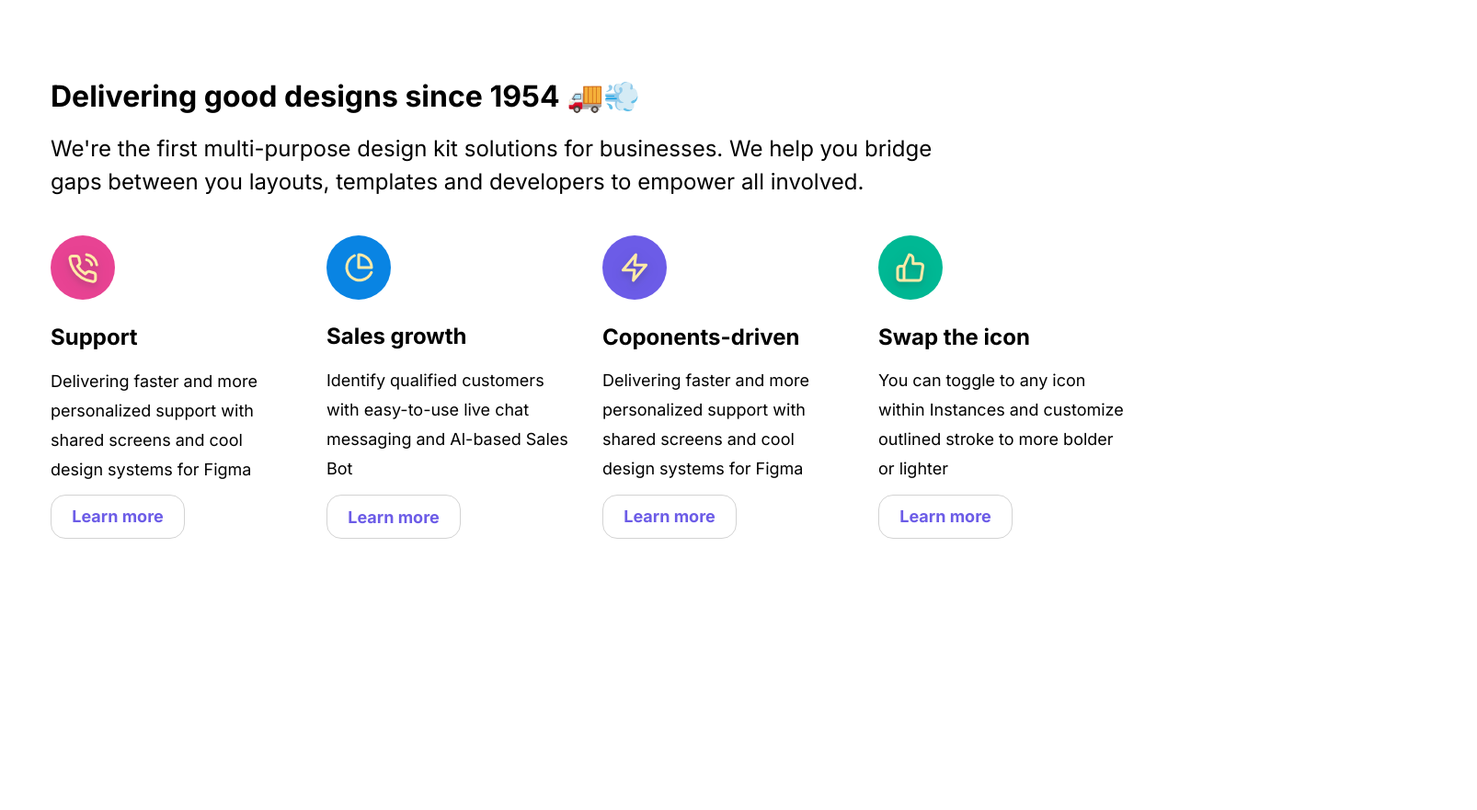
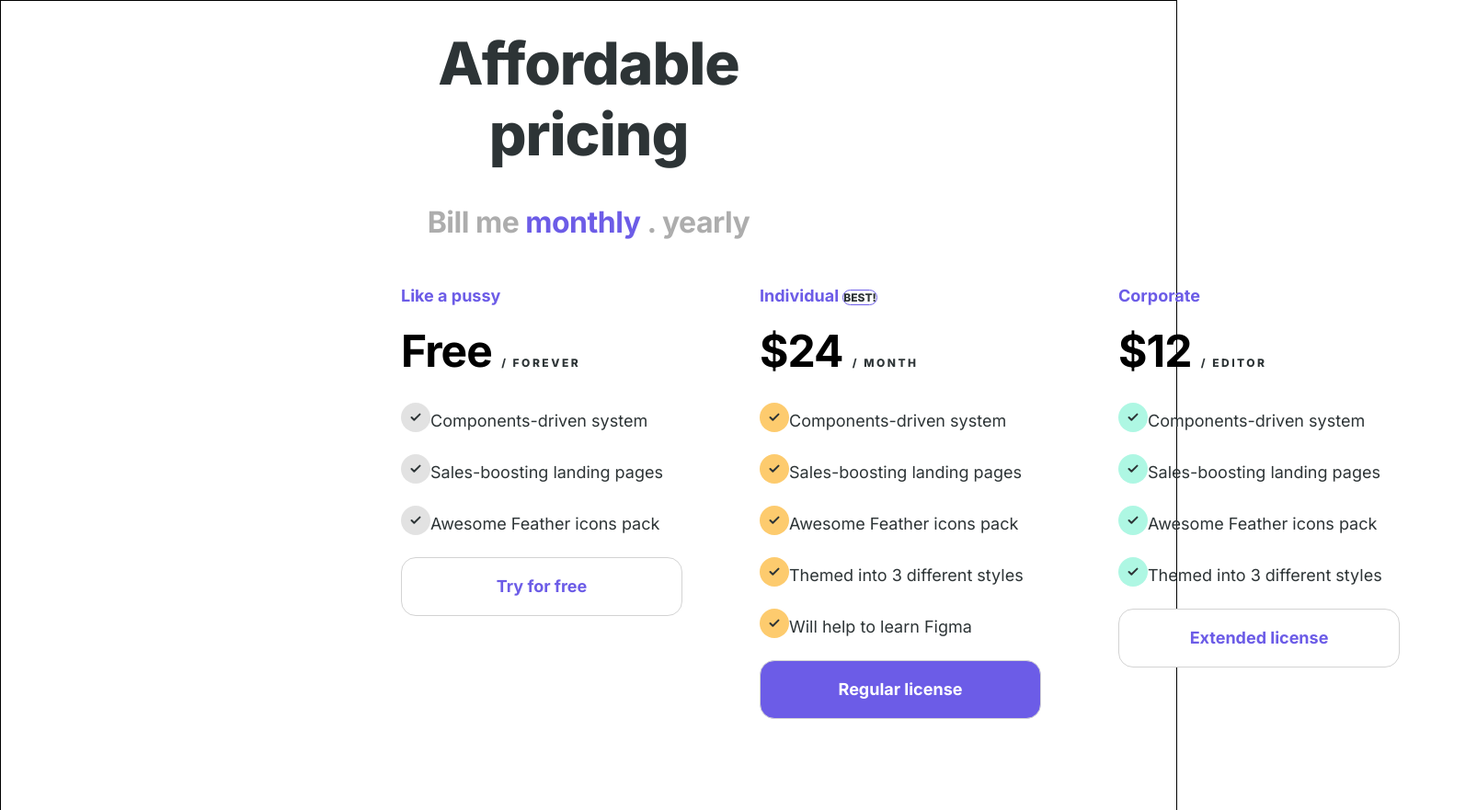
Before and after one commit to Cadymzera/Recriando-Pag-Web, a plain HTML site: page index.html in a window 1280 px wide. Shown: the top 881 px of the page at 92% size, 1606 px wide, since content can reach past the window. Before the commit the page ends 800 px from the top, so only its background shows below. Drawn offline with Linux system fonts and the light colour scheme.

Commit message:
Adicionando mais uma parte no página

```diff
--- a/home.css
+++ b/home.css
@@ -22,7 +22,6 @@
 	height: 49px;
 	font-weight: 700;
 	font-size: 32px;
-	/* padding: 3px 0; */
 	display: flex;
 	justify-content: flex-start;
 	align-items: center;
@@ -69,7 +68,6 @@
 	font-weight: 700;
 	font-size: 24px;
 	margin: 24px 0 16px;
-
 }
 
 .icons-card {
@@ -82,3 +80,184 @@ li p {
 	line-height: 32px;
 	margin-bottom: 8px;
 }
+
+
+.offers {
+	width: 100%;
+	height: 882px;
+	padding: 29px 435px;
+	border: 1px solid black;
+}
+
+.pricing {
+
+	font-weight: 900;
+	font-size: 64px;
+	line-height: 77px;
+	text-align: center;
+	align-items: center;
+	letter-spacing: -1px;
+	/* margin: 29px 435px 0; */
+	margin-bottom: 34px;
+	color: #2D3436;
+}
+
+.sub-pricing {
+	font-weight: 700;
+	font-size: 32px;
+	line-height: 48px;
+	text-align: center;
+	color: #ADADAD;
+	align-items: center;
+	letter-spacing: -0.5px;
+	margin-bottom: 40px;
+}
+
+.monthly {
+	color: #6C5CE7;
+}
+
+.price-info {
+	width: 1170px;
+	display: flex;
+	justify-content: space-between;
+}
+
+.price-card {
+	font-weight: 700;
+	font-size: 18px;
+	line-height: 32px;
+	color: #6C5CE7;
+	margin: 0 90 440;
+	margin-bottom: 16px;
+}
+
+.price-info li h3 {
+	font-weight: 700;
+	font-size: 48px;
+	line-height: 56px;
+	align-items: center;
+	letter-spacing: -1px;
+	margin-bottom: 28px;
+}
+
+.price-info li {
+	width: 1006px;
+	height: 472px;
+	box-sizing: border-box;
+}
+
+.sub-value {
+	font-weight: 800;
+	font-size: 12px;
+	line-height: 15px;
+	letter-spacing: 2.5px;
+	text-transform: uppercase;
+	color: #2D3436;
+}
+
+.free-content {
+	width: 258px;
+	height: 40px;
+	font-weight: 400;
+	font-size: 18px;
+	line-height: 32px;
+	margin-bottom: 16px;
+	align-items: center;
+	color: #2D3436;
+	display: flex;
+}
+
+.icon-gray {
+	width: 32px;
+	height: 32px;
+	margin-bottom: 24px;
+	float: left;
+}
+
+.full-content {
+	width: 258px;
+	height: 40px;
+	font-weight: 400;
+	font-size: 18px;
+	line-height: 32px;
+	margin-bottom: 16px;
+	align-items: center;
+	color: #2D3436;
+	display: flex;
+}
+
+.icon-yellow {
+	width: 32px;
+	height: 32px;
+	margin-bottom: 24px;
+	float: left;
+}
+
+.parcial-content {
+	width: 258px;
+	height: 40px;
+	font-weight: 400;
+	font-size: 18px;
+	line-height: 32px;
+	margin-bottom: 16px;
+	align-items: center;
+	color: #2D3436;
+	display: flex;
+}
+
+.icon-green {
+	width: 32px;
+	height: 32px;
+	margin-bottom: 24px;
+	float: left;
+}
+.price-card-box {
+	width: 90px;
+	height: 32px;
+	font-weight: 800;
+	font-size: 12px;
+	line-height: 14.52px;
+	box-sizing: border-box;
+	text-align: center;
+	align-items: center;
+	color: #2D3436;
+	border: 1px solid #6C5CE7;
+	border-radius: 99px;
+}
+
+.try {
+	border: 1px solid #d3d3d3;
+	border-radius: 16px;
+	width: 306px;
+	height: 64px;
+	line-height: 32px;
+	font-weight: 700;
+	font-size: 18px;
+	background-color: #FFFFFF;
+	color: #6C5CE7;
+}
+
+.regular {
+	border: 1px solid #d3d3d3;
+	border-radius: 16px;
+	width: 306px;
+	height: 64px;
+	line-height: 32px;
+	font-weight: 700;
+	font-size: 18px;
+	background-color: #6C5CE7;
+	color: #FFFFFF;
+}
+
+.extended {
+	border: 1px solid #d3d3d3;
+	border-radius: 16px;
+	width: 306px;
+	height: 64px;
+	line-height: 32px;
+	font-weight: 700;
+	font-size: 18px;
+	background-color: #FFFFFF;
+	color: #6C5CE7;
+}
--- a/index.html
+++ b/index.html
@@ -10,6 +10,57 @@
 		<body>
 			<main>
 
+				<div class="offers">
+					<div class="pricing">
+						<h2>Affordable pricing</h2>
+					</div>
+
+					<div class="sub-pricing">
+						<h4>Bill me <span class="monthly">monthly</span> . yearly</h4>
+					</div>
+
+					<ul class="price-info">
+						<li>
+							<p class="price-card">Like a pussy</p>
+							<h3>Free <span class="sub-value"> / forever</span></h3>
+							<img src="imagens/icon-gray.svg" class="icon-gray" />
+							<p class="free-content">Components-driven system</p>
+							<img src="imagens/icon-gray.svg" class="icon-gray" />
+							<p class="free-content">Sales-boosting landing pages</p>
+							<img src="imagens/icon-gray.svg" class="icon-gray" />
+							<p class="free-content">Awesome Feather icons pack</p>
+							<button class="try">Try for free</button>
+						</li>
+						<li>
+							<p class="price-card">Individual <span class="price-card-box">BEST!</span></p>
+							<h3>$24 <span class="sub-value"> / month</span></h3>
+							<img src="imagens/icon-yellow.svg" class="icon-yellow" />
+							<p class="full-content">Components-driven system</p>
+							<img src="imagens/icon-yellow.svg" class="icon-yellow" />
+							<p class="full-content">Sales-boosting landing pages</p>
+							<img src="imagens/icon-yellow.svg" class="icon-yellow" />
+							<p class="full-content">Awesome Feather icons pack</p>
+							<img src="imagens/icon-yellow.svg" class="icon-yellow" />
+							<p class="full-content">Themed into 3 different styles</p>
+							<img src="imagens/icon-yellow.svg" class="icon-yellow" />
+							<p class="full-content">Will help to learn Figma</p>
+							<button class="regular">Regular license</button>
+						</li>
+						<li>
+							<p class="price-card">Corporate</p>
+							<h3>$12 <span class="sub-value"> / editor</span></h3>
+							<img src="imagens/icon-green.svg" class="icon-green" />
+							<p class="parcial-content">Components-driven system</p>
+							<img src="imagens/icon-green.svg" class="icon-green" />
+							<p class="parcial-content">Sales-boosting landing pages</p>
+							<img src="imagens/icon-green.svg" class="icon-green" />
+							<p class="parcial-content">Awesome Feather icons pack</p>
+							<img src="imagens/icon-green.svg" class="icon-green" />
+							<p class="parcial-content">Themed into 3 different styles</p>
+							<button class="extended">Extended license</button>
+						</li>
+					</ul>
+				</div>
 
                	<div class="card-list">
 	               	<div class="delivering">
```
Also changed, not shown: imagens/icon-gray.svg (added), imagens/icon-green.svg (added), imagens/icon-yellow.svg (added), imagens/people.svg (added), imagens/tr.svg (deleted), imagens/truck.svg (deleted).
